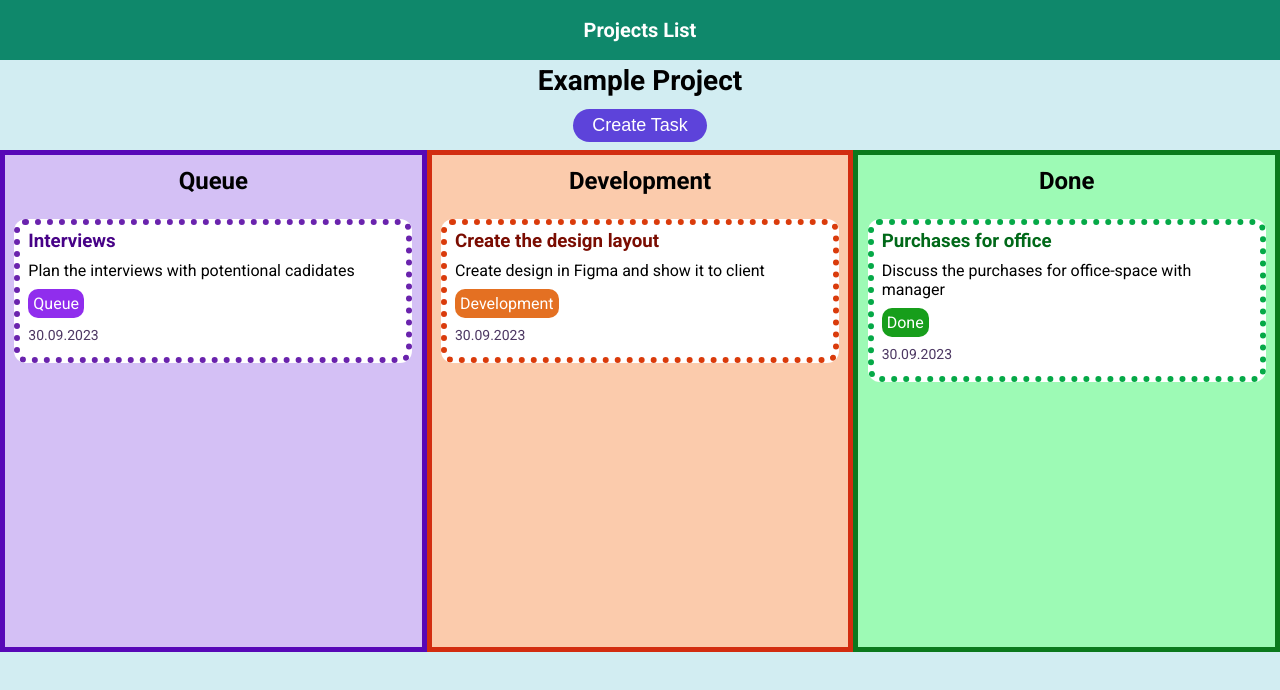
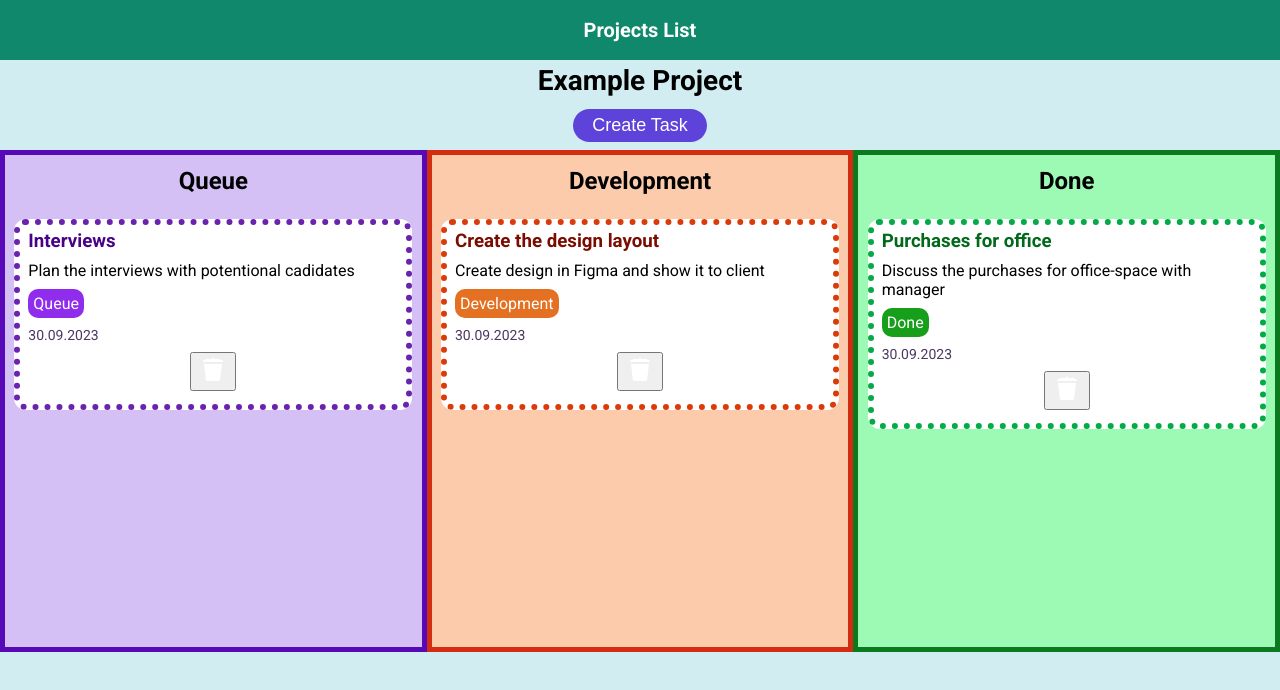
Before and after one commit to Ave-Mari/projects-board, a React (Vite) app: page /projects/142354 in a window 1280 px wide. Shown: the top 690 px of the page. Built offline with nearby package versions, Linux system fonts and the light colour scheme; a web font is replaced by a local one.

Commit message:
add remove and drag methods

```diff
--- a/src/components/TaskItem/TaskItem.jsx
+++ b/src/components/TaskItem/TaskItem.jsx
@@ -1,7 +1,12 @@
 import React from "react";
 import { useDrag } from "react-dnd";
+import { useDispatch } from "react-redux";
+import { deleteTask } from '../../actions/actions'
+import { useParams} from "react-router-dom";
 //styles
 import "./TaskItem.scss";
+//images
+import deleteIcon from "./delete-icon.svg";
 
 export default function TaskItem({
   taskId,
@@ -10,10 +15,22 @@ export default function TaskItem({
   status,
   date,
 }) {
-  const [, ref] = useDrag({
+  const dispatch = useDispatch();
+  const [{ isDragging }, drag] = useDrag({
     type: "TASK",
     item: { taskId: taskId },
+    collect: (monitor) => ({
+      isDragging: !!monitor.isDragging(),
+    }),
   });
+
+
+  const { projectId } = useParams();
+
+  const deleteItem = () => {
+    dispatch(deleteTask(taskId, projectId));
+  };
+
   return (
     <li
       className={
@@ -23,12 +40,15 @@ export default function TaskItem({
           ? "development"
           : "done"
       }
-      ref={ref}
+      ref={drag}
     >
       <h3>{headline}</h3>
       <p className="description">{description}</p>
       <p className="status">{status}</p>
       <p className="date">{date}</p>
+      <button className="delete-btn" onClick={deleteItem}>
+        <img src={deleteIcon} alt="delete" />
+      </button>
     </li>
   );
 }
```
